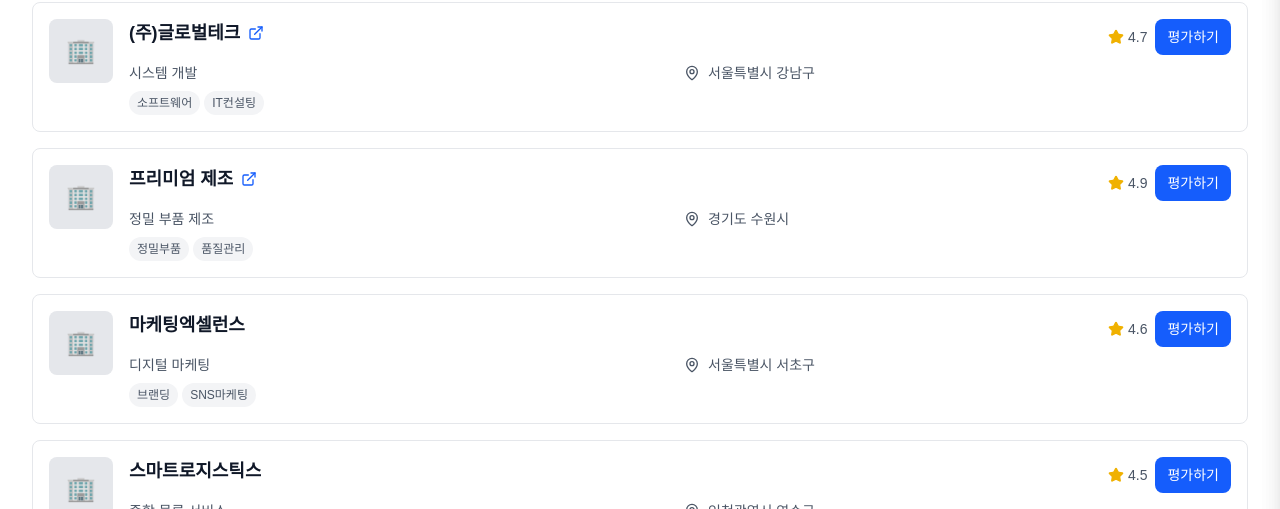
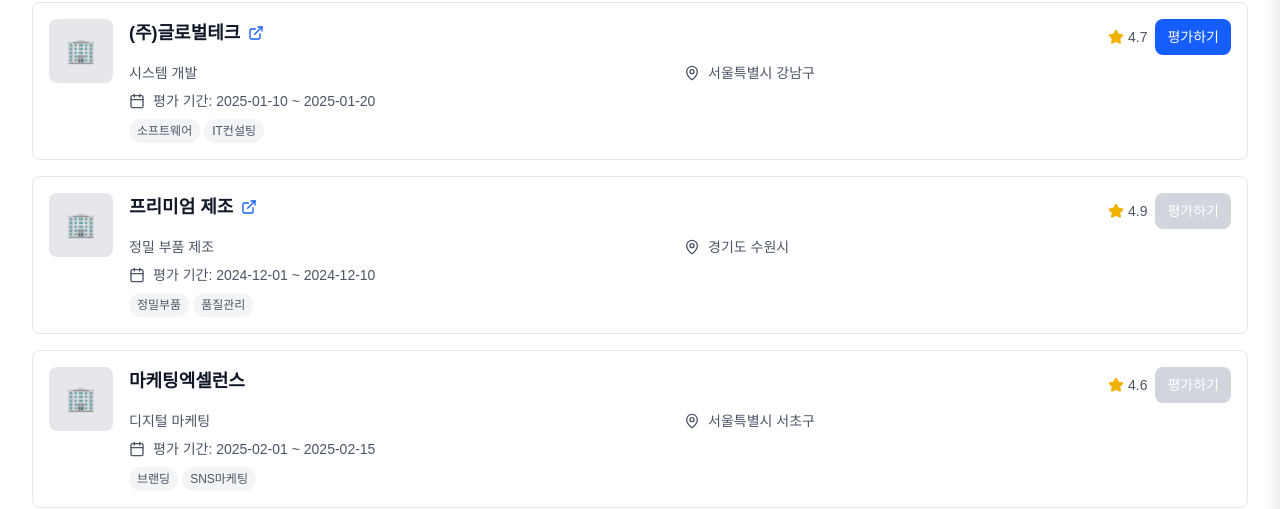
Before and after one commit to byunhyesun/seepn, a Next.js app: page /mypage/evaluations in a window 1280 px wide. Shown: the part 264-773 px from the top of the page. Built offline with nearby package versions, Linux system fonts and the light colour scheme; no server answers.

Commit message:
feat(mypage-evaluations): show evaluation period and disable Evaluate button for completed/scheduled suppliers

```diff
--- a/src/app/mypage/evaluations/page.tsx
+++ b/src/app/mypage/evaluations/page.tsx
@@ -3,7 +3,7 @@
 import React from 'react';
 import Header from '@/components/Header';
 import Footer from '@/components/Footer';
-import { MapPin, Star, ExternalLink } from 'lucide-react';
+import { MapPin, Star, ExternalLink, Calendar } from 'lucide-react';
 
 type EvalStatus = 'all' | 'in_progress' | 'completed' | 'scheduled';
 
@@ -38,6 +38,7 @@ export default function MyEvaluationsPage() {
         tabScheduled: '평가 예정',
         evaluate: '평가하기',
         noData: '표시할 공급사가 없습니다.',
+        period: '평가 기간',
       },
       en: {
         pageTitle: 'Evaluated Suppliers',
@@ -47,6 +48,7 @@ export default function MyEvaluationsPage() {
         tabScheduled: 'Scheduled',
         evaluate: 'Evaluate',
         noData: 'No suppliers to display.',
+        period: 'Evaluation Period',
       },
       ja: {
         pageTitle: '評価サプライヤー',
@@ -56,6 +58,7 @@ export default function MyEvaluationsPage() {
         tabScheduled: '評価予定',
         evaluate: '評価する',
         noData: '表示するサプライヤーがありません。',
+        period: '評価期間',
       },
       zh: {
         pageTitle: '评价供应商',
@@ -65,6 +68,7 @@ export default function MyEvaluationsPage() {
         tabScheduled: '预定',
         evaluate: '去评价',
         noData: '没有可显示的供应商。',
+        period: '评价期间',
       },
     } as const;
     return (texts as any)[currentLanguage]?.[key] ?? (texts as any).ko[key];
@@ -82,6 +86,8 @@ export default function MyEvaluationsPage() {
         tags: ['소프트웨어', 'IT컨설팅'],
         website: 'https://www.globaltech.co.kr',
         status: 'in_progress' as EvalStatus,
+        startDate: '2025-01-10',
+        endDate: '2025-01-20',
       },
       {
         id: 2,
@@ -93,6 +99,8 @@ export default function MyEvaluationsPage() {
         tags: ['정밀부품', '품질관리'],
         website: 'https://www.premiummfg.co.kr',
         status: 'completed' as EvalStatus,
+        startDate: '2024-12-01',
+        endDate: '2024-12-10',
       },
       {
         id: 3,
@@ -103,6 +111,8 @@ export default function MyEvaluationsPage() {
         rating: 4.6,
         tags: ['브랜딩', 'SNS마케팅'],
         status: 'scheduled' as EvalStatus,
+        startDate: '2025-02-01',
+        endDate: '2025-02-15',
       },
       {
         id: 4,
@@ -113,6 +123,8 @@ export default function MyEvaluationsPage() {
         rating: 4.5,
         tags: ['물류', '배송'],
         status: 'in_progress' as EvalStatus,
+        startDate: '2025-01-05',
+        endDate: '2025-01-25',
       },
     ]
   );
@@ -213,7 +225,12 @@ export default function MyEvaluationsPage() {
                           </div>
                           <button
                             onClick={() => handleEvaluate(s.id)}
-                            className="px-3 py-2 text-sm bg-blue-600 text-white rounded-lg hover:bg-blue-700 transition-colors"
+                            disabled={s.status === 'completed' || s.status === 'scheduled'}
+                            className={`px-3 py-2 text-sm rounded-lg transition-colors ${
+                              s.status === 'completed' || s.status === 'scheduled'
+                                ? 'bg-gray-300 text-white cursor-not-allowed'
+                                : 'bg-blue-600 text-white hover:bg-blue-700'
+                            }`}
                           >
                             {getText('evaluate')}
                           </button>
@@ -225,6 +242,11 @@ export default function MyEvaluationsPage() {
                           <MapPin className="h-4 w-4 mr-2" />
                           {s.location}
                         </div>
+                      </div>
+                      {/* Evaluation Period */}
+                      <div className="flex items-center text-sm text-gray-600 mb-2">
+                        <Calendar className="h-4 w-4 mr-2" />
+                        <span>{getText('period')}: {s.startDate} ~ {s.endDate}</span>
                       </div>
                       <div className="flex flex-wrap gap-1">
                         {s.tags.map((tag: string, idx: number) => (
```
